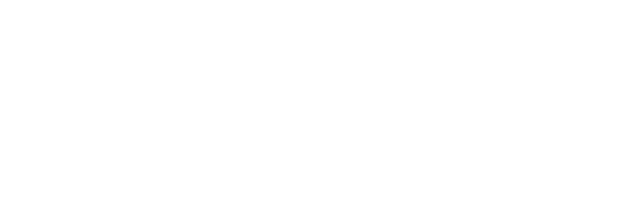
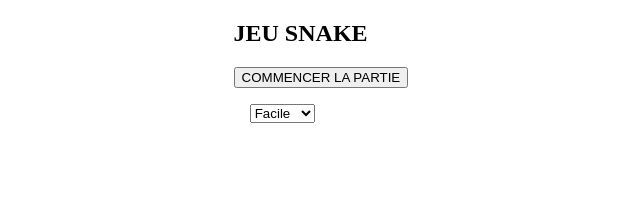
Before and after one commit to nivabecassis/snake, a plain HTML site: page index.html in a window 1280 px wide. Shown: the whole page, without its empty margins (2-642 px from the left). Drawn offline with Linux system fonts and the light colour scheme.

Commit message:
Ajout des fonctionnalités de menu

```diff
--- a/index.html
+++ b/index.html
@@ -3,17 +3,30 @@
     <head>
         <meta charset="utf-8" />
         <title>Projet Web: Jeu SNAKE</title>
+        <link rel="stylesheet" href="main.css">
         <script src="script.js"></script>
     </head>
     <body>
-        <div id="menu">
-            <div>
+        <div class="container">
+            <div id="menu">
+                <div>
+                    <div class="container">
+                        <h2>JEU SNAKE</h2>
+                        <input type="submit" id="start" value="COMMENCER LA PARTIE">
+                        <select id="niveau">
+                            <option>Facile</option>
+                            <option>Moyen</option>
+                            <option>Difficile</option>
+                        </select>
+                    </div>
+                </div>
+            </div>
 
+            <div id="jeu" class="invisible">
+                <h2>PLAY SNAKE</h2>
+                <input id="retour_menu" type="submit" value="MENU">
+                <canvas width="500" height="500"></canvas>
             </div>
-        </div>
-
-        <div id="jeu">
-            <canvas width="200" height="200"></canvas>
         </div>
     </body>
 </html>
--- /dev/null
+++ b/main.css
@@ -0,0 +1,18 @@
+canvas {
+    border: 2px solid black;
+}
+
+#niveau {
+    display: block;
+    margin: 2%;
+}
+
+.container {
+    margin: auto;
+    width: 80%;
+}
+
+
+.invisible {
+    display: none;
+}
--- a/script.js
+++ b/script.js
@@ -0,0 +1,18 @@
+"use strict";
+
+function $(id) {
+    return document.getElementById(id);
+}
+
+function init() {
+    $("start").addEventListener("click", changePage);
+}
+
+function changePage(e) {
+    if (e.target) {
+        $("jeu").classList.remove("invisible");
+        $("menu").classList.add("invisible");
+    }
+}
+
+document.addEventListener("DOMContentLoaded", init);
```
Also changed, not shown: 1 other file.
